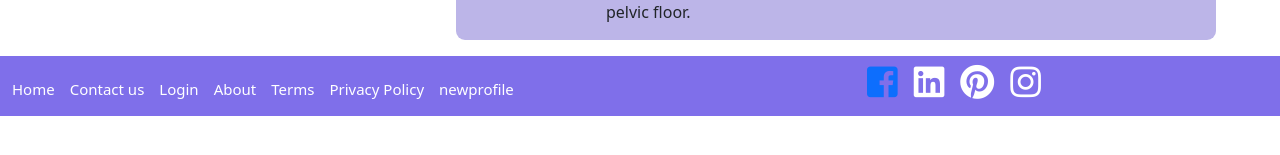
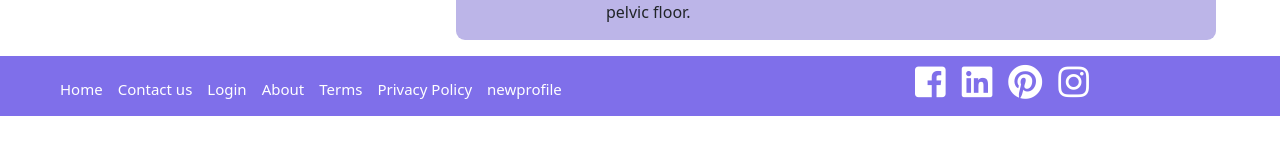
Before and after one commit to MVP-Marketplace/elana-new, a React (Create React App) app in the folder frontend/: page /practitionerListing/1 in a window 1280 px wide. Shown: the part 637-792 px from the top of the page. Built offline with nearby package versions, Linux system fonts and the light colour scheme; a web font is replaced by a local one.

Commit message:
footer fixed need aling also links conected with social media app and change classes all are white

```diff
--- a/frontend/src/components/Footer.js
+++ b/frontend/src/components/Footer.js
@@ -11,7 +11,7 @@ import {
 export const Footer = () => {
 	return (
 		<MDBFooter className="footer-ori justify-content-between">
-			<MDBContainer className='m-0'>
+			<MDBContainer className='m-0 ms-5'>
 				<MDBRow className="footer1" >
 					<MDBCol lg='9' md='9' className='footerlinks'>
 						<div className="d-flex footer-res" sm=''>
@@ -34,10 +34,10 @@ export const Footer = () => {
 					<MDBCol lg='3' md='3' sm='2' className=''>
 						<div className="">
 							<div className="mb-1 icon d-flex">
-								<div className="me-3"><a href="https://www.facebook.com/helloelana/"><i className="fab fa-facebook-square"/></a></div>
-								<div className="me-3"><i className="fab fa-linkedin"/></div>
-								<div className="me-3"><i className="fab fa-pinterest"/></div>
-								<div className="me-3"><i className="fab fa-instagram"/></div>
+								<div className="me-3"><a className="a-link-footer" href="https://www.facebook.com/helloelana/"><i className="fab fa-facebook-square"/></a></div>
+								<div className="me-3"><a className="a-link-footer" href="https://www.linkedin.com/company/elanahealth/"><i className="fab fa-linkedin"/></a></div>
+								<div className="me-3"><a className="a-link-footer" href="https://www.pinterest.com/elanahealth/"><i className="fab fa-pinterest"/></a></div>
+								<div className="me-3"><a className="a-link-footer" href="https://www.instagram.com/elana.health/"><i className="fab fa-instagram"/></a></div>
 							</div>
 						</div>
 					</MDBCol>
--- a/frontend/src/index.css
+++ b/frontend/src/index.css
@@ -637,6 +637,9 @@ span {
   color: white;
   font-size: 35px;
   align-items: baseline;
+}
+.a-link-footer{
+  color: white;
 }
 
  @media (max-width: 579px){
```
